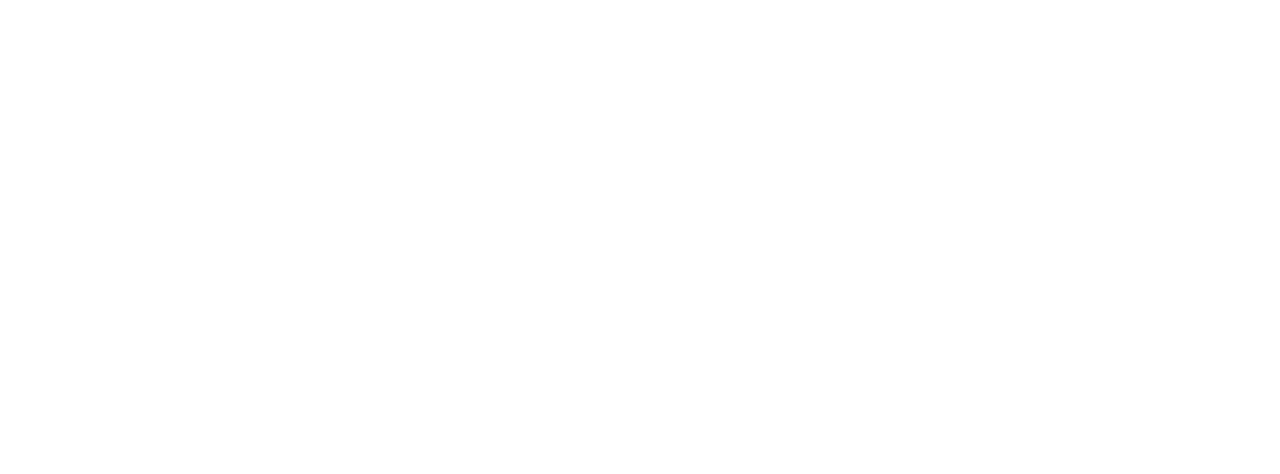
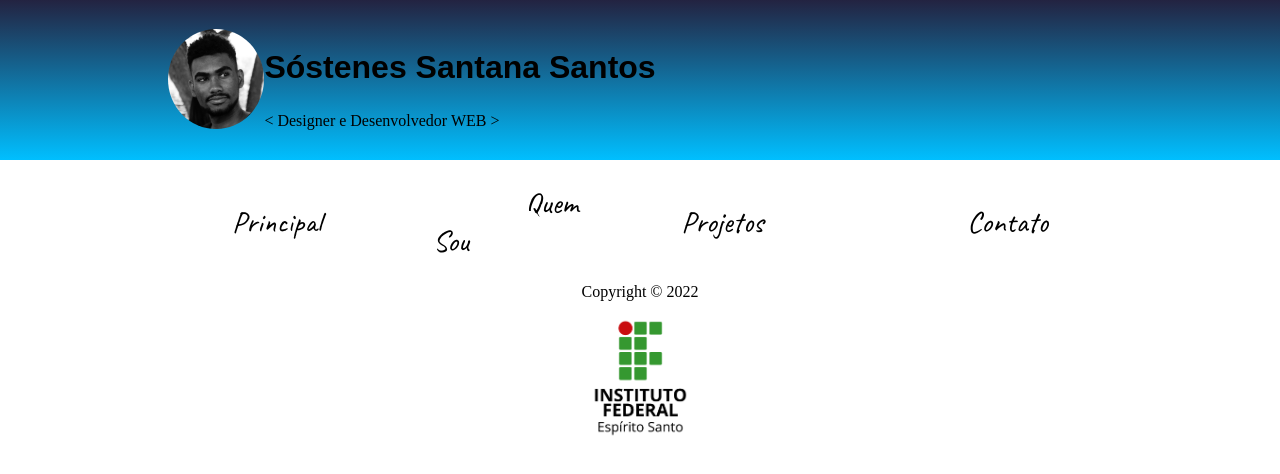
Before and after one commit to S0stenes/Reprograme-se-IFES, a plain HTML site: page Semana 2/Atividade Prática da 2ª Semana/quemsou.html in a window 1280 px wide. Drawn offline with Linux system fonts and the light colour scheme.

Commit message:
Atividade 2ª Semana

```diff
--- a/Semana 2/Atividade Prática da 2ª Semana/contato.html
+++ b/Semana 2/Atividade Prática da 2ª Semana/contato.html
@@ -0,0 +1,55 @@
+<!DOCTYPE html>
+<html lang="pt-br">
+
+<head>
+    <meta charset="UTF-8">
+    <meta http-equiv="X-UA-Compatible" content="IE=edge">
+    <meta name="viewport" content="width=device-width, initial-scale=1.0">
+    <title>Atividade Prática da 2ª Semana</title>
+    <link rel="stylesheet" href="estilo.css">
+</head>
+
+<body>
+    <header>
+        <table align="center">
+            <!--O corpo da tabela que foi atribuida-->
+            <tbody>
+                <tr>
+                    <!--Atribuindo as 2 linhas e tendo quebra de linha aonde vai a imagem-->
+                    <td rowspan="2"><img src="img/eu.jpg" alt="Imagem perfil" id="perfil" align="center"></td>
+                    <td id="name" align="left">
+                        <h1>Sóstenes Santana Santos </h1>
+                    </td>
+                </tr>
+                <tr>
+                    <td align="left">&lt; Designer e Desenvolvedor WEB &gt;</td>
+                </tr>
+            </tbody>
+        </table>
+    </header>
+
+    <section class="hero">
+        <table align="center" id="menu">
+            <tbody>
+                <tr>
+                    <td class="menu"><a href="index.html">Principal</a></td>
+                    <td class="menu"><a href="quemsou.html">Quem Sou</a></td>
+                    <td class="menu"><a href="projetos.html">Projetos</a></td>
+                    <td class="menu"><a href="contato.html">Contato</a></td>
+                </tr>
+            </tbody>
+        </table>
+    </section>
+
+    <section>
+
+    </section>
+
+    <footer>
+        <p>Copyright &copy; 2022 </p>
+        <img src="img/ifes.png" alt="" width="100">
+    </footer>
+
+</body>
+
+</html>
--- a/Semana 2/Atividade Prática da 2ª Semana/estilo.css
+++ b/Semana 2/Atividade Prática da 2ª Semana/estilo.css
@@ -1,3 +1,6 @@
+/*Importação das fontes*/
+@import url('https://fonts.googleapis.com/css2?family=Caveat&family=Open+Sans:wght@300&display=swap');
+
 /*Corpo da página*/
 body{
     text-align: center;
@@ -5,21 +8,23 @@ body{
 
 /* Cabeçalho da página */
 header{
-    background-image: linear-gradient(blue,#00BFFF);
+    background-image: linear-gradient(rgb(35, 35, 65),#00BFFF);
     margin: -8px;
-    width: 100%;
+    width: auto; /*Professor aqui eu defini com auto pois eu utilizo um outro monitor para verificar como que está ficando o site e não completou utilizando 1280px, então defini como auto, espero que não tire nota por isso.*/
     height: 160px;
 }
 
 table {
-    padding-top: 20px;
+    padding-top: 25px;
     width: 80%;
 }
 
 #name{
+    white-space: nowrap;
     fill: white;
     font-size: 56;
     font-family:sans-serif;
+
 }
 
 /*Foto de perfil*/
@@ -27,8 +32,40 @@ table {
     height: 100px;
     right: 100px;
     border-radius: 50%;
+    margin-right:-40px;
 }
 /*Fim cabeçalho*/
+
+/*Sessão*/
+#menu{
+    width: 80%;
+}
+.menu{
+    font-size: 30px;
+    height: 60px;
+    border-radius: 10px;
+    padding:  5px 0 ;
+}
+a{
+    margin: 30px;
+    text-decoration: none;
+    font-family: caveat;
+    color: black;
+    border: solid 1px white;
+    padding: 10px 70px;
+    background-color: white;
+    border-radius: 10px;
+}
+a:hover{
+    background-color: black;
+    color: white;
+}
+
+a:visited{
+    background-color: black;
+    color: white;
+}
+
 
 
 /*Rodapé*/
--- a/Semana 2/Atividade Prática da 2ª Semana/quemsou.html
+++ b/Semana 2/Atividade Prática da 2ª Semana/quemsou.html
@@ -0,0 +1,56 @@
+<!DOCTYPE html>
+<html lang="pt-br">
+
+<head>
+    <meta charset="UTF-8">
+    <meta http-equiv="X-UA-Compatible" content="IE=edge">
+    <meta name="viewport" content="width=device-width, initial-scale=1.0">
+    <title>Atividade Prática da 2ª Semana</title>
+    <link rel="stylesheet" href="estilo.css">
+</head>
+
+<body>
+    <header>
+        <table align="center">
+            <!--O corpo da tabela que foi atribuida-->
+            <tbody>
+                <tr>
+                    <!--Atribuindo as 2 linhas e tendo quebra de linha aonde vai a imagem-->
+                    <td rowspan="2"><img src="img/eu.jpg" alt="Imagem perfil" id="perfil" align="center"></td>
+                    <td id="name" align="left">
+                        <h1>Sóstenes Santana Santos </h1>
+                    </td>
+                </tr>
+                <tr>
+                    <td align="left">&lt; Designer e Desenvolvedor WEB &gt;</td>
+                </tr>
+            </tbody>
+        </table>
+
+    </header>
+
+    <section class="hero">
+        <table align="center" id="menu">
+            <tbody>
+                <tr>
+                    <td class="menu"><a href="index.html">Principal</a></td>
+                    <td class="menu"><a href="quemsou.html">Quem Sou</a></td>
+                    <td class="menu"><a href="projetos.html">Projetos</a></td>
+                    <td class="menu"><a href="contato.html">Contato</a></td>
+                </tr>
+            </tbody>
+        </table>
+    </section>
+
+    <section>
+
+    </section>
+
+    <footer>
+        <p>Copyright &copy; 2022 </p>
+        <img src="img/ifes.png" alt="" width="100">
+    </footer>
+
+</body>
+
+</html>
```
Also changed, not shown: Semana 2/Atividade Prática da 2ª Semana/index.html (+13 -5 lines), Semana 2/Atividade Prática da 2ª Semana/projetos.html (+56 -0 lines).
